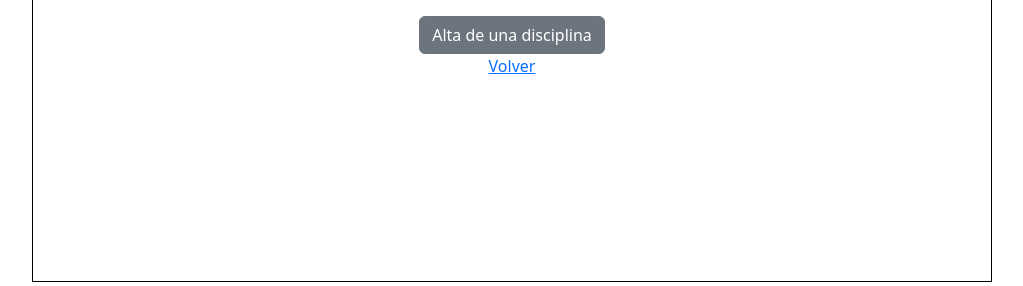
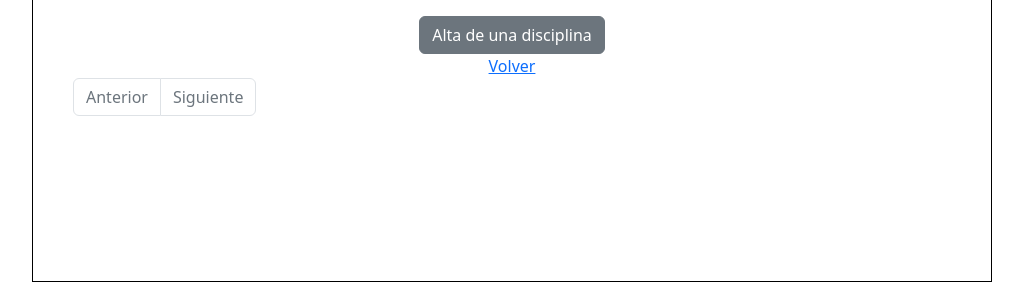
Before and after one commit to pamelaAHeredia/proyecto-de-software, a Flask app: page /disciplinas/ in a window 1280 px wide. Shown: the part 194-480 px from the top of the page, without its empty margins (128-1151 px from the left). Run offline with Flask 2, Linux system fonts and the light colour scheme; the visitor is signed in with stand-in values (Sample User, id 1); data that the repository does not hold is empty.

Commit message:
Ahora el paginador esta en partials para ser incluido donde se necesite

```diff
--- a/admin/src/web/templates/disciplines/index.html
+++ b/admin/src/web/templates/disciplines/index.html
@@ -69,26 +69,7 @@
     </div>
 </div>
 
-  <div class=pagination>
-    {% if paginator.prev_url %}
-        <a href="{{ paginator.prev_url }}">Anterior</a>
-    {% endif %}
-    {% for page in paginator.pages %}
-      {% if page %}
-        {% if page != paginator.page %}
-          <a href="{{ url_for("discipline.index", page=page) }}">{{ page }}</a>
-        {% else %}
-          <strong>{{ page }}</strong>
-        {% endif %}
-      {% else %}
-        <span class=ellipsis>…</span>
-      {% endif %}
-    {% endfor %}
-    {% if paginator.next_url %}
-        <a href="{{ paginator.next_url }}">Siguiente</a>
-    {% endif %}
-  </div>
 
-
+{% include('partials/paginator.html') %}
 
 {% endblock %}
--- /dev/null
+++ b/admin/src/web/templates/partials/paginator.html
@@ -0,0 +1,38 @@
+<nav aria-label="...">
+    <ul class="pagination">
+        {% if paginator.prev_url %}
+        <li class="page-item"></li>
+        <a class=page-link href="{{ paginator.prev_url }}">Anterior</a>
+        </li>
+        {% else %}
+        <li class="page-item disabled">
+            <a class="page-link">Anterior</a>
+        </li>
+        {% endif %}
+        {% for page in paginator.pages %}
+        {% if page != paginator.page %}
+        <li class="page-item">
+            <a class="page-link" href={{ url_for("discipline.index", page=page) }}>
+                {{ page }}
+            </a>
+        </li>
+        {% else %}
+        <li class="page-item active" aria-current="page">
+            <a class="page-link">{{ page }}</a>
+        </li>
+        {% endif %}
+
+        {% endfor %}
+
+
+        {% if paginator.next_url %}
+        <li class="page-item">
+            <a class=page-link href={{ paginator.next_url }}>Siguiente</a>
+        </li>
+        {% else %}
+        <li class="page-item disabled">
+            <a class="page-link">Siguiente</a>
+        </li>
+        {% endif %}
+    </ul>
+</nav>
```
Lines whose indentation alone changed are shown as unchanged.
